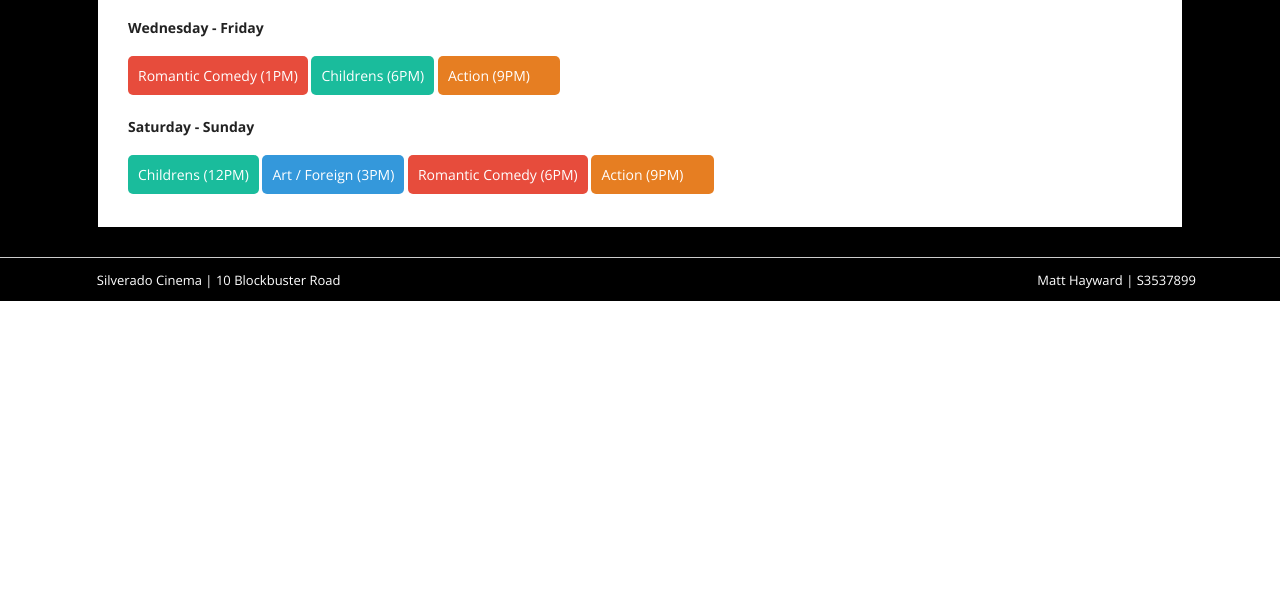
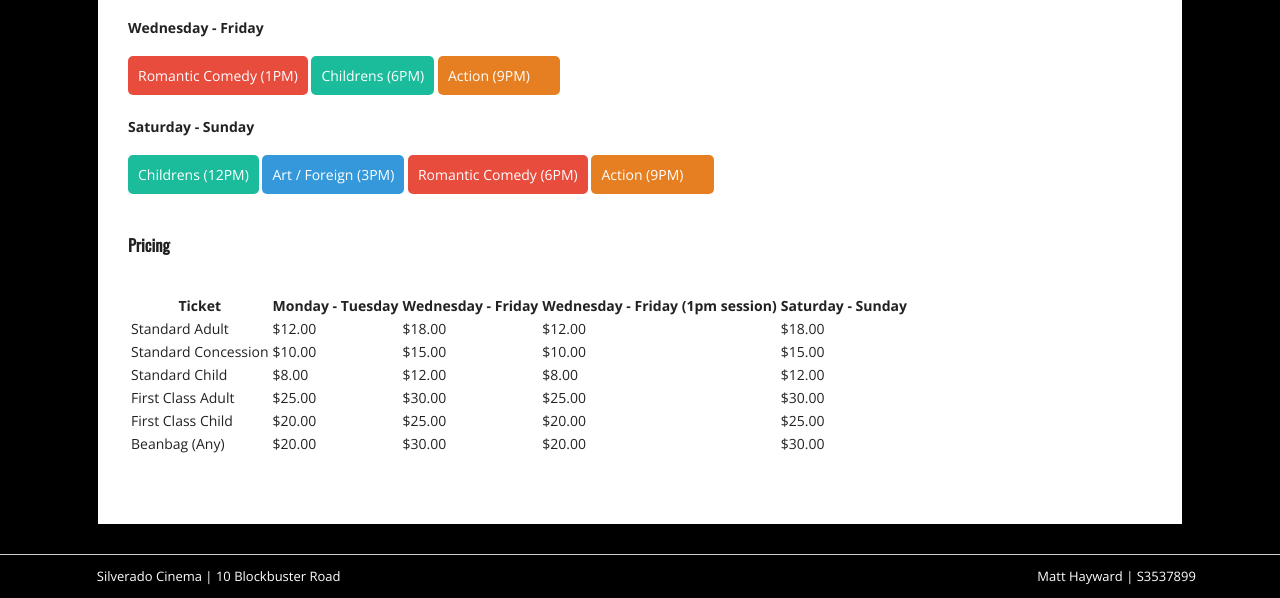
Before and after one commit to BiancaNeudorff/Silverado-Cinema, a PHP site: page /movies.php in a window 1280 px wide. Shown: the part 929-1527 px from the top of the page. Before the commit the page ends 1230 px from the top, so only its background shows below. Run offline with PHP 8.4, Linux system fonts and the light colour scheme; some libraries are stand-ins or nearby versions.

Commit message:
Added pricing to movies page

```diff
--- a/movies.php
+++ b/movies.php
@@ -177,6 +177,61 @@
 <div class='schedule-bar schedule-art'>Art / Foreign (3PM)</div>
 <div class='schedule-bar schedule-romance'>Romantic Comedy (6PM)</div>
 <div class='schedule-bar schedule-action'>Action (9PM)</div>
+<br><br>
+<h3>Pricing</h3>
+<br>
+<table>
+  <tr>
+    <th>Ticket</th>
+    <th>Monday - Tuesday</th>
+    <th>Wednesday - Friday</th>
+    <th>Wednesday - Friday (1pm session)</th>
+    <th>Saturday - Sunday</th>
+  </tr>
+  <tr>
+    <td>Standard­ Adult</td>
+    <td>$12.00</td>
+    <td>$18.00</td>
+    <td>$12.00</td>
+    <td>$18.00</td>
+  </tr>
+  <tr>
+    <td>Standard­ Concession</td>
+    <td>$10.00</td>
+    <td>$15.00</td>
+    <td>$10.00</td>
+    <td>$15.00</td>
+  </tr>
+  <tr>
+    <td>Standard­ Child</td>
+    <td>$8.00</td>
+    <td>$12.00</td>
+    <td>$8.00</td>
+    <td>$12.00</td>
+  </tr>
+  <tr>
+    <td>First Class­ Adult</td>
+    <td>$25.00</td>
+    <td>$30.00</td>
+    <td>$25.00</td>
+    <td>$30.00</td>
+  </tr>
+  <tr>
+    <td>First Class­ Child</td>
+    <td>$20.00</td>
+    <td>$25.00</td>
+    <td>$20.00</td>
+    <td>$25.00</td>
+  </tr>
+  <tr>
+    <td>Beanbag (Any)</td>
+    <td>$20.00</td>
+    <td>$30.00</td>
+    <td>$20.00</td>
+    <td>$30.00</td>
+  </tr>
+</table>
+<br><br>
 <script>
 //Only run animation if non mobile
 if ($(document).width() > 768){
```
